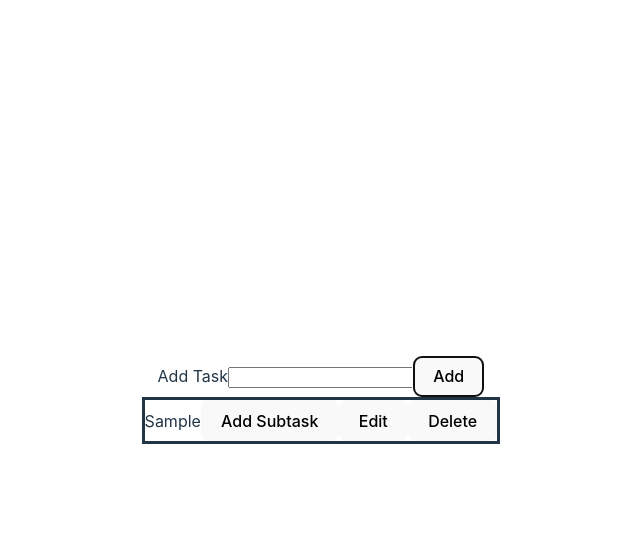
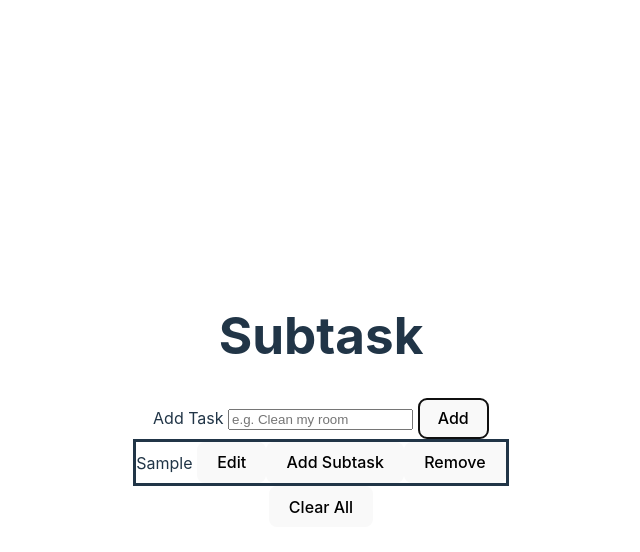
Before and after one commit to jeffy-zhu/subtask, a React (Vite) app: page / in a window 1280 px wide. Both pictures are taken after typing "Sample" into the empty fields and a click on the button "Add". Shown: the top 552 px of the page, without its empty margins (319-959 px from the left). Built offline with nearby package versions, Linux system fonts and the light colour scheme.

Commit message:
update logic for showing/hiding subtasks, add ability to clear subtasks and all tasks

```diff
--- a/src/App.jsx
+++ b/src/App.jsx
@@ -5,16 +5,18 @@ import TasksContext from "./context/tasks";
 import { useContext } from "react";
 
 function App() {
-  const { tasks } = useContext(TasksContext);
+  const { tasks, deleteAllTasks } = useContext(TasksContext);
 
   return (
     <div>
+      <h1>Subtask</h1>
       <TaskCreate
         parentTaskId={null}
         depth={-1}
         style={{ display: "inline" }}
       />
       <TaskList tasks={tasks} />
+      <button onClick={deleteAllTasks}>Clear All</button>
     </div>
   );
 }
--- a/src/components/SubtaskCreate.jsx
+++ b/src/components/SubtaskCreate.jsx
@@ -1,12 +1,9 @@
-import { useState } from "react";
-import { useContext } from "react";
+import { useState, useContext } from "react";
 import TasksContext from "../context/tasks";
 
 function SubtaskCreate({ parentTaskId, depth, onCancel }) {
   const [subtaskName, setSubtaskName] = useState("");
   const { createTask } = useContext(TasksContext);
-
-  const handleChange = (e) => setSubtaskName(e.target.value);
 
   const handleSubmit = (e) => {
     e.preventDefault();
@@ -15,15 +12,12 @@ function SubtaskCreate({ parentTaskId, depth, onCancel }) {
   };
 
   return (
-    <div
-      style={{
-        display: "inline",
-        position: "relative",
-        left: `${(depth + 1) * 30}px`,
-      }}
-    >
+    <div>
       <form style={{ display: "inline" }} onSubmit={handleSubmit}>
-        <input value={subtaskName} onChange={handleChange}></input>
+        <input
+          value={subtaskName}
+          onChange={(e) => setSubtaskName(e.target.value)}
+        />
         <button>Save</button>
       </form>
       <button onClick={onCancel}>Cancel</button>
--- a/src/components/TaskCreate.jsx
+++ b/src/components/TaskCreate.jsx
@@ -1,23 +1,29 @@
-import { useState } from "react";
-import { useContext } from "react";
+import { useState, useContext } from "react";
 import TasksContext from "../context/tasks";
 
 function TaskCreate({ parentTaskId, depth, style }) {
   const [taskName, setTaskName] = useState("");
   const { createTask } = useContext(TasksContext);
 
-  const handleChange = (e) => setTaskName(e.target.value);
-
   const handleSubmit = (e) => {
     e.preventDefault();
-    createTask(parentTaskId, taskName, depth + 1);
-    setTaskName("");
+
+    if (taskName.length > 0) {
+      createTask(parentTaskId, taskName, depth + 1);
+      setTaskName("");
+    }
   };
 
   return (
     <form onSubmit={handleSubmit} style={style}>
-      <label>Add Task</label>
-      <input value={taskName} onChange={handleChange} />
+      <label>
+        Add Task{" "}
+        <input
+          value={taskName}
+          placeholder="e.g. Clean my room"
+          onChange={(e) => setTaskName(e.target.value)}
+        />
+      </label>{" "}
       <button>Add</button>
     </form>
   );
--- a/src/components/TaskEdit.jsx
+++ b/src/components/TaskEdit.jsx
@@ -3,11 +3,11 @@ import TasksContext from "../context/tasks";
 
 function TaskEdit({ task, onSubmit, onCancel }) {
   const [newTaskName, setNewTaskName] = useState(task.name);
-  const { editTask } = useContext(TasksContext);
+  const { updateTaskName } = useContext(TasksContext);
 
   const handleSubmit = (e) => {
     e.preventDefault();
-    editTask(task.id, newTaskName);
+    updateTaskName(task.id, newTaskName);
     onSubmit();
   };
 
@@ -16,7 +16,7 @@ function TaskEdit({ task, onSubmit, onCancel }) {
       <form style={{ display: "inline" }} onSubmit={handleSubmit}>
         <input
           value={newTaskName}
-          onChange={(event) => setNewTaskName(event.target.value)}
+          onChange={(e) => setNewTaskName(e.target.value)}
         />
         <button>Save</button>
       </form>
--- a/src/components/TaskList.jsx
+++ b/src/components/TaskList.jsx
@@ -1,9 +1,9 @@
 import TaskShow from "./TaskShow";
 
 function TaskList({ tasks }) {
-  const renderedTasks = tasks.map((task, i) => {
-    return <TaskShow key={i} task={task} />;
-  });
+  const renderedTasks = tasks.map((task, i) => (
+    <TaskShow key={i} task={task} />
+  ));
 
   return <div>{renderedTasks}</div>;
 }
--- a/src/components/TaskShow.jsx
+++ b/src/components/TaskShow.jsx
@@ -7,11 +7,11 @@ import TasksContext from "../context/tasks";
 function TaskShow({ task }) {
   const [showEdit, setShowEdit] = useState(false);
   const [showAddSubtask, setShowAddSubtask] = useState(false);
-  const { deleteTask, editTaskShowSubtasks } = useContext(TasksContext);
+  const [hideSubtasks, setHideSubtasks] = useState(false);
+  const { deleteTask, clearSubtasks } = useContext(TasksContext);
 
-  const handleShowSubtasksClick = () => {
-    task.subtasks.length > 0 &&
-      editTaskShowSubtasks(task.id, !task.showSubtasks);
+  const handleHideSubtasksClick = () => {
+    task.subtasks.length > 0 && setHideSubtasks(!hideSubtasks);
   };
 
   let content = showEdit ? (
@@ -24,10 +24,13 @@ function TaskShow({ task }) {
     </span>
   ) : (
     <div>
-      <span onClick={handleShowSubtasksClick}>{task.name}</span>
+      <span onClick={handleHideSubtasksClick}>{task.name} </span>
+      <button onClick={() => setShowEdit(!showEdit)}>Edit</button>
       <button onClick={() => setShowAddSubtask(true)}>Add Subtask</button>
-      <button onClick={() => setShowEdit(!showEdit)}>Edit</button>
-      <button onClick={() => deleteTask(task.id)}>Delete</button>
+      {task.subtasks.length > 0 && (
+        <button onClick={() => clearSubtasks(task.id)}>Clear Subtasks</button>
+      )}
+      <button onClick={() => deleteTask(task.id)}>Remove</button>
     </div>
   );
 
@@ -42,8 +45,15 @@ function TaskShow({ task }) {
       >
         {content}
       </div>
-      {task.showSubtasks && <TaskList tasks={task.subtasks} />}
-
+      <div style={{ display: hideSubtasks && "none" }}>
+        <TaskList tasks={task.subtasks} />
+        <div
+          style={{
+            position: "relative",
+            left: `${(task.depth + 1) * 30}px`,
+            border: showAddSubtask && "solid",
+          }}
+        >
           {showAddSubtask && (
             <SubtaskCreate
               parentTaskId={task.id}
@@ -52,6 +62,8 @@ function TaskShow({ task }) {
             />
           )}
         </div>
+      </div>
+    </div>
   );
 }
 
--- a/src/context/tasks.jsx
+++ b/src/context/tasks.jsx
@@ -5,13 +5,12 @@ const TasksContext = createContext();
 function Provider({ children }) {
   const [tasks, setTasks] = useState([]);
 
-  const createTask = (parentTaskId, taskName, depth) => {
+  const createTask = (parentTaskId, name, depth) => {
     const newTask = {
       id: Date.now(),
-      name: taskName,
+      name,
       depth,
       subtasks: [],
-      showSubtasks: true,
     };
 
     const getUpdatedTasks = (tasks) => {
@@ -40,10 +39,12 @@ function Provider({ children }) {
     setTasks(getUpdatedTasks(tasks.slice()));
   };
 
-  const editTask = (taskId, newTaskName) => {
+  const deleteAllTasks = () => setTasks([]);
+
+  const clearSubtasks = (taskId) => {
     const getUpdatedTasks = (tasks) => {
       for (const task of tasks) {
-        if (task.id === taskId) task.name = newTaskName;
+        if (task.id === taskId) task.subtasks = [];
         else getUpdatedTasks(task.subtasks);
       }
 
@@ -53,10 +54,10 @@ function Provider({ children }) {
     setTasks(getUpdatedTasks(tasks.slice()));
   };
 
-  const editTaskShowSubtasks = (taskId, show) => {
+  const updateTaskName = (taskId, newTaskName) => {
     const getUpdatedTasks = (tasks) => {
       for (const task of tasks) {
-        if (task.id === taskId) task.showSubtasks = show;
+        if (task.id === taskId) task.name = newTaskName;
         else getUpdatedTasks(task.subtasks);
       }
 
@@ -70,8 +71,9 @@ function Provider({ children }) {
     tasks,
     createTask,
     deleteTask,
-    editTask,
-    editTaskShowSubtasks,
+    deleteAllTasks,
+    clearSubtasks,
+    updateTaskName,
   };
 
   return (
```
Lines whose indentation alone changed are shown as unchanged.
